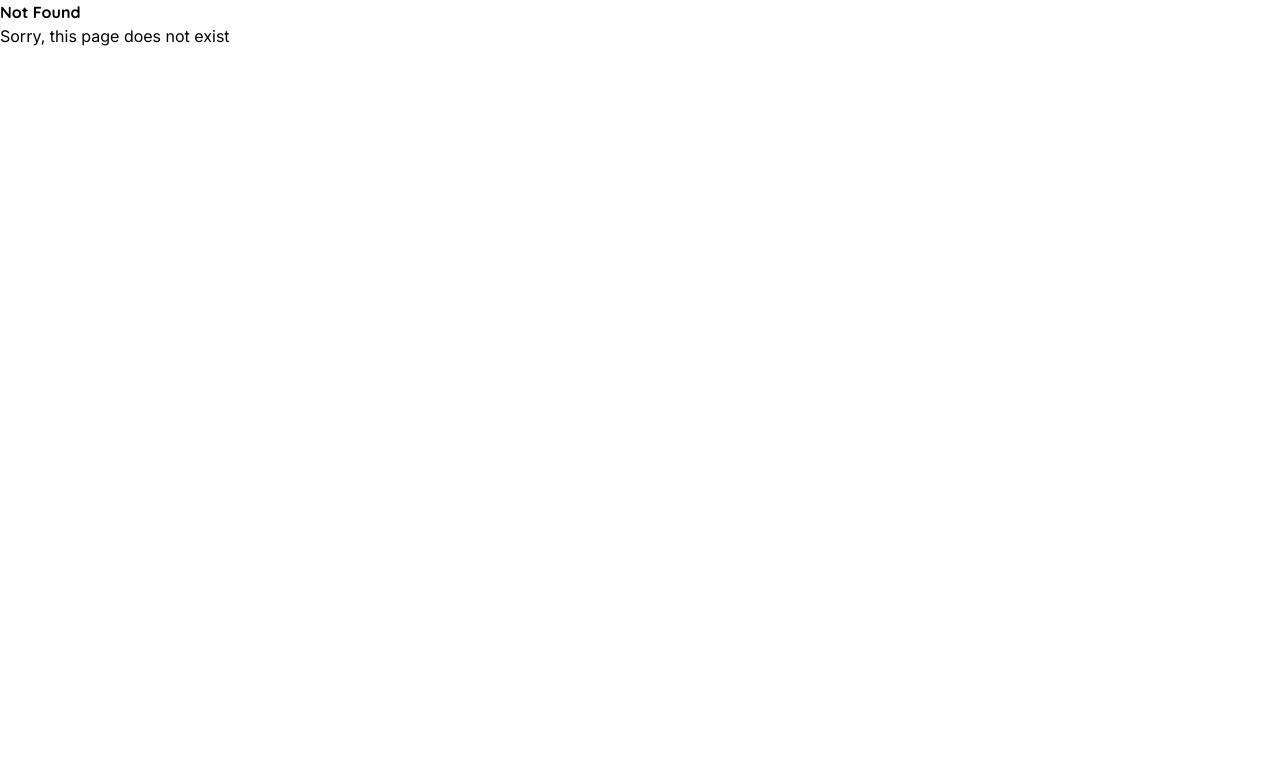
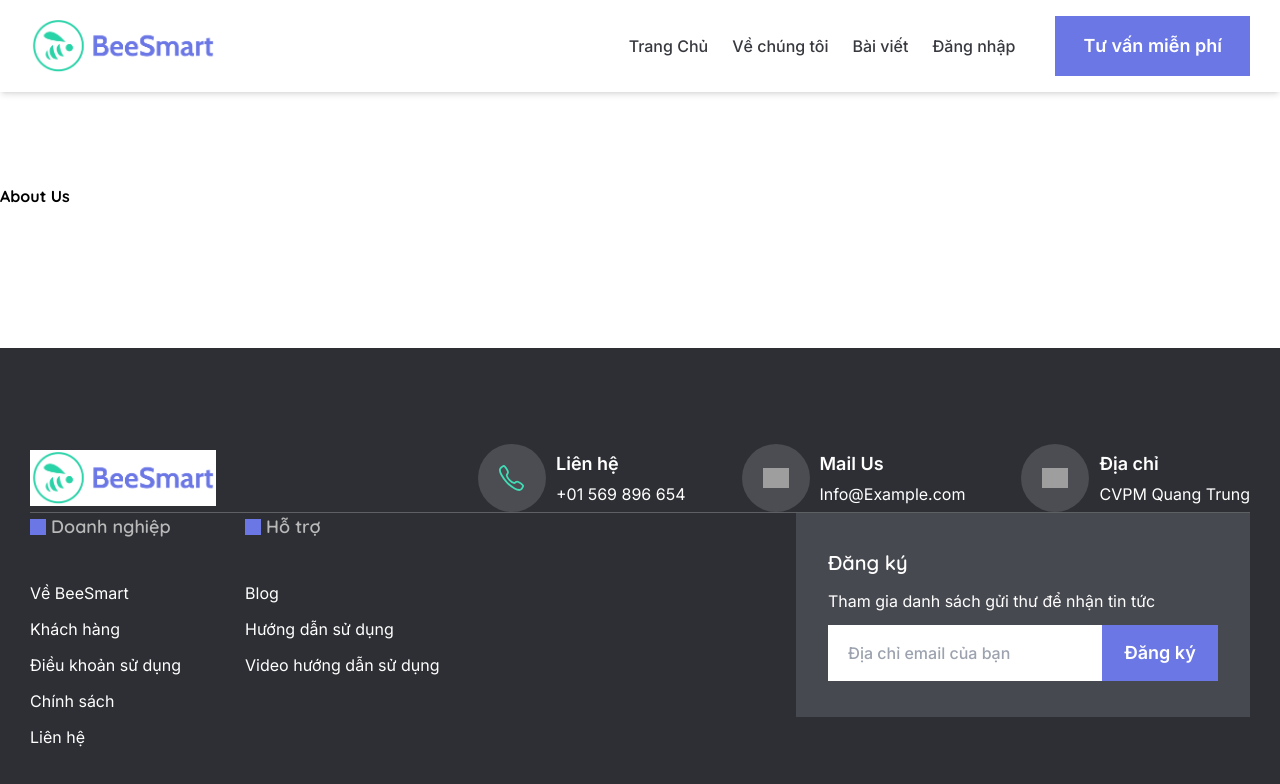
Before and after one commit to khangnguyen2100/next-13-sales-management-project, a Next.js app: page /about-us in a window 1280 px wide. Before the commit this address had no page. Shown: the top 784 px of the page. Built offline with nearby package versions, Linux system fonts and the light colour scheme; grey boxes are pictures that could not be loaded.

Commit message:
Developing About Us page

```diff
--- /dev/null
+++ b/src/app/about-us/page.tsx
@@ -0,0 +1,13 @@
+import ClientLayout from '@/components/Layout/ClientLayout';
+
+function AboutUs() {
+  return (
+    <ClientLayout>
+      <main className='mt-[92px]'>
+        <h2>About Us</h2>
+      </main>
+    </ClientLayout>
+  );
+}
+
+export default AboutUs;
--- /dev/null
+++ b/src/components/common/Banner.tsx
@@ -0,0 +1,5 @@
+function Banner() {
+  return <></>;
+}
+
+export default Banner;
```
Also changed, not shown: 2 other files (tests, documents, lock files or other folders).
